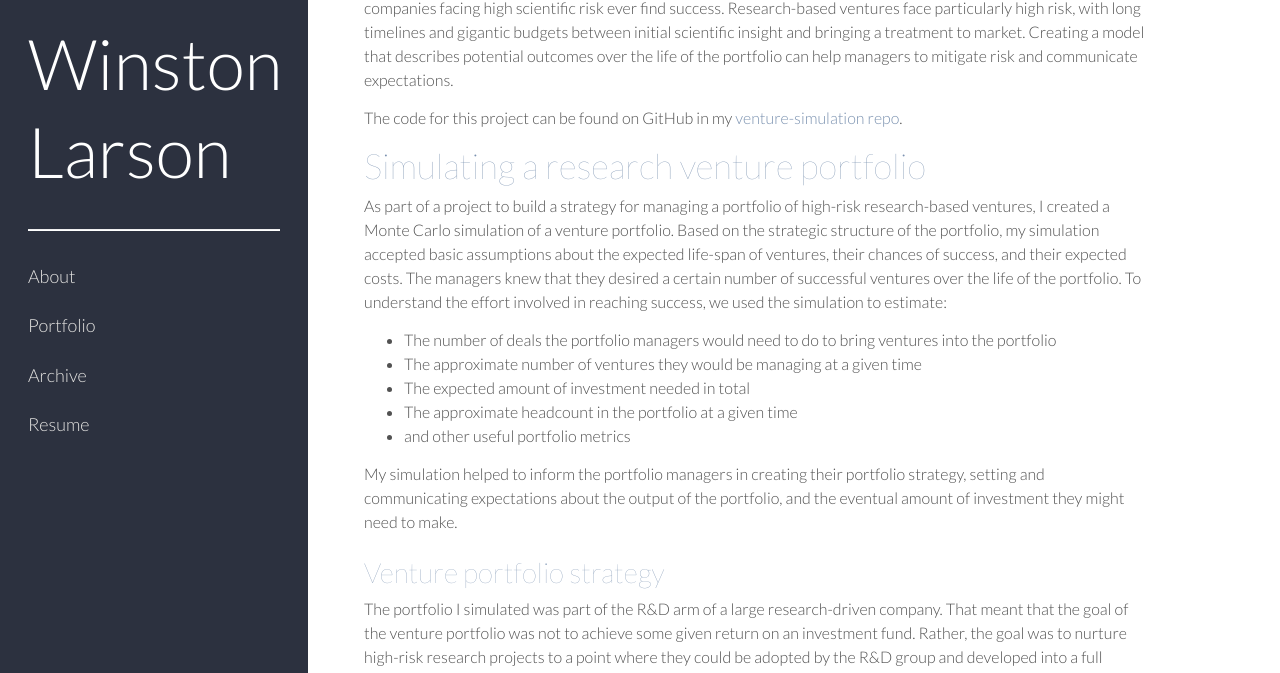
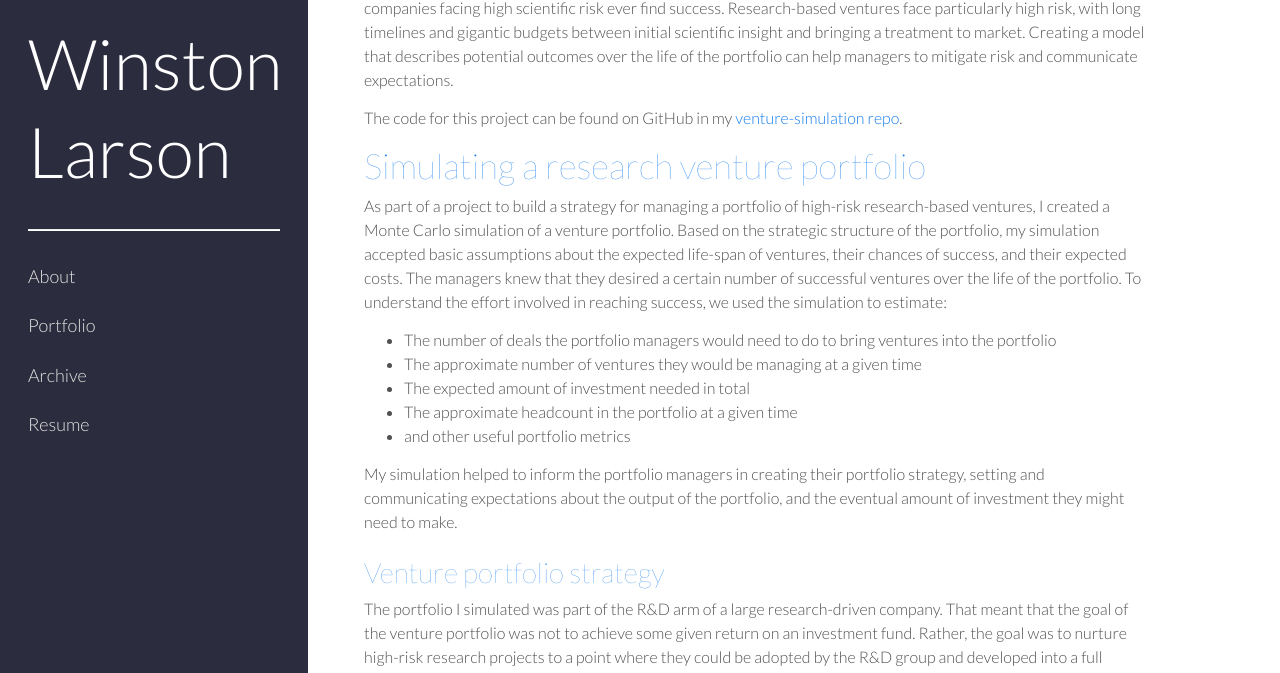
Before and after one commit to winstonlarson/old_website, a Jekyll site: the page built from venture-simulation.md, in a window 1280 px wide and 1400 px high. Shown: the part 260-933 px from the top of the window. Built offline with Jekyll 4.4.1, drawn with Linux system fonts in a browser that asks for light colours; some web fonts are replaced.

Commit message:
changed colors

```diff
--- a/public/css/hyde.css
+++ b/public/css/hyde.css
@@ -59,7 +59,7 @@ html {
   text-align: left;
   padding: 2rem 1rem;
   color: rgba(255,255,255,.5);
-  background-color: #2C313F;
+  background-color: #2C2C3F;
 }
 @media (min-width: 48em) {
   .sidebar {
--- a/public/css/poole.css
+++ b/public/css/poole.css
@@ -67,7 +67,7 @@ body {
 a, h1, h2, h3, h4, h5, h6, .page-title,
 .post-title,
 .post-title a {
-  color: #7B92B0;
+  color: #157DEC;
 }
 
 /* No `:visited` state is required by default (browsers will use `a`) */
```
